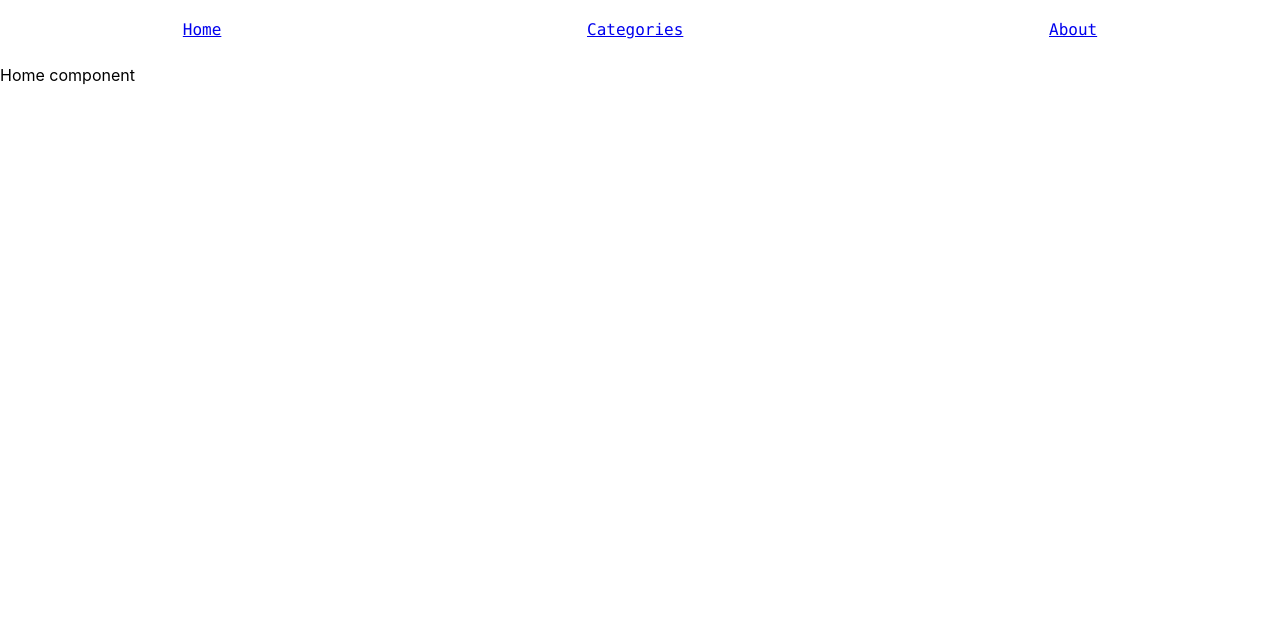
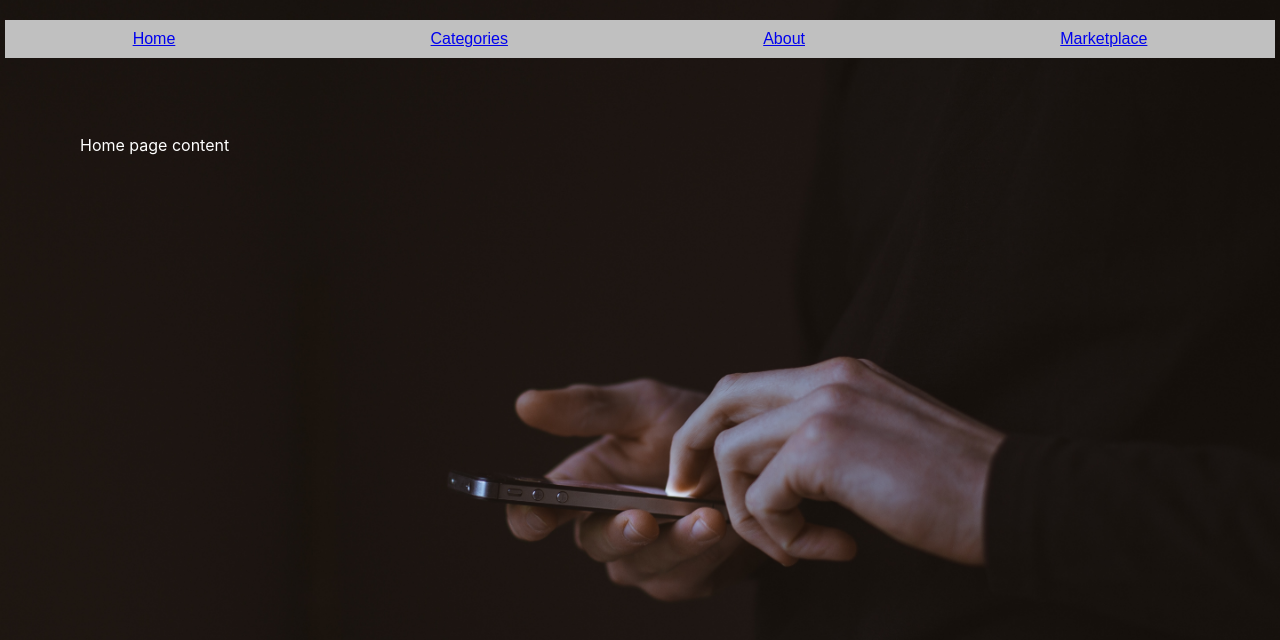
Before and after one commit to bethel-school-of-technology/https-github.com-bethel-school-of-technology-word-abundance-frontend, a React (Create React App) app: page / in a window 1280 px wide. Shown: the top 640 px of the page. Built offline with nearby package versions, Linux system fonts and the light colour scheme.

Commit message:
Background img, Signup page

```diff
--- a/package.json
+++ b/package.json
@@ -4,7 +4,7 @@
   "private": true,
   "dependencies": {
     "axios": "^0.19.0",
-    "history": "^1.17.0",
+    "history": "^4.9.0",
     "react": "^16.8.6",
     "react-dom": "^16.8.6",
     "react-router": "^5.0.1",
--- a/src/components/About.js
+++ b/src/components/About.js
@@ -4,7 +4,8 @@ class About extends Component {
     render() {
         return (
             <div className="about">
-                <p>About Abundant </p>
+                <br/>
+                <p id='about'>About Abundant </p>
             </div>
         );
     }
--- a/src/components/CategoryList.js
+++ b/src/components/CategoryList.js
@@ -4,7 +4,7 @@ class CategoryList extends Component {
     render() {
         return (
             <div className="category-list">
-                <ul>
+                <ul id="categories">
                     <li>Maintenance</li>
                     <li>Tech</li>
                     <li>Visual Arts</li>
--- a/src/components/Home.js
+++ b/src/components/Home.js
@@ -6,7 +6,9 @@ class Home extends Component {
     render() {
         return (
             <div>
-                <p>Home component</p>
+                <br/>
+                <p id="home">Home page content</p>
+
             </div>
 
         );
--- a/src/components/Navbar.js
+++ b/src/components/Navbar.js
@@ -9,6 +9,8 @@ class Navbar extends Component {
                 <li><Link to="/">Home</Link></li>
                 <li><Link to="/categories">Categories</Link></li>
                 <li><Link to="/about">About</Link></li>
+                <li><Link to="/marketplace">Marketplace</Link></li>
+
                 </ul>
             </nav>
         );
--- /dev/null
+++ b/src/components/SignUp.js
@@ -0,0 +1,18 @@
+import React, { Component } from 'react';
+
+class Signup extends Component {
+    render() {
+        return (
+
+            <form>
+            <label>
+              Name:
+              <input type="text" name="name" />
+            </label>
+            <input type="submit" value="Submit" />
+          </form>
+
+        );
+    }
+}
+export default Signup;
--- a/src/index.css
+++ b/src/index.css
@@ -1,4 +1,14 @@
+#market, #about, #categories, #home {
+  color: white;
+  margin: 5em;
+}
+
 body {
+  background-image: url("hands.jpg");
+  /* background-image: linear-gradient (blue red) */
+  background-size: 100%;
+  background-repeat: no-repeat;
+  background-color: #cccccc;
   margin: 0;
   font-family: -apple-system, BlinkMacSystemFont, "Segoe UI", "Roboto", "Oxygen",
     "Ubuntu", "Cantarell", "Fira Sans", "Droid Sans", "Helvetica Neue",
@@ -22,7 +32,8 @@ nav{
     font-family: source-code-pro, Menlo, Monaco, Consolas, "Courier New",
     monospace;
     margin: 10px 0 0;
-    padding: 10px 0;
+    padding: 10px 5px;
+    height: 5px;
 }
 nav ul {
       display: flex;
@@ -32,12 +43,15 @@ nav ul {
       margin: 0;
       padding: 0;
       overflow: hidden;
-      background-color: white;
+      background-color: silver;
 }
 nav ul li {
   display: block;
   flex: 3 1 auto;
+  padding: 10px 90px;
   list-style-type: none;
+  font-family: fantasy;
+
 }
 .category-list {
 padding: 20px;
@@ -53,5 +67,34 @@ margin: 10px auto;
 border-radius: 15px;
 }
 li a:hover {
-  background-color: #c5c5b8;
+  background-color: silver;
+  width: 800px;
 }
+
+ /* media queries */
+
+  /* Portrait and Landscape */
+  @media only screen
+  and (min-device-width: 414px)
+  and (max-device-width: 736px)
+  and (-webkit-min-device-pixel-ratio: 3) {
+
+  }
+
+  /* Portrait */
+  @media only screen
+  and (min-device-width: 414px)
+  and (max-device-width: 736px)
+  and (-webkit-min-device-pixel-ratio: 3)
+  and (orientation: portrait) {
+
+  }
+
+  /* Landscape */
+  @media only screen
+  and (min-device-width: 414px)
+  and (max-device-width: 736px)
+  and (-webkit-min-device-pixel-ratio: 3)
+  and (orientation: landscape) {
+
+  }
--- a/src/index.js
+++ b/src/index.js
@@ -3,9 +3,12 @@ import ReactDOM from 'react-dom';
 import Home from './components/Home';
 import About from './components/About';
 import CategoryList from './components/CategoryList';
-import { BrowserRouter as Router, Route, Link } from 'react-router-dom';
-import Navbar from './components/Navbar'
+import { BrowserRouter as Router, Route,  } from 'react-router-dom';
+import Navbar from './components/Navbar';
+import SignUp from './components/SignUp';
+
 import './index.css';
+// import hands from '../src/hands';
 
 const App = () =>
     (
@@ -15,6 +18,10 @@ const App = () =>
                 <Route exact path='/' component={Home} />
                 <Route path='/about' component={About} />
                 <Route path='/categories' component={CategoryList} />
+                <Route path='/signup' component={SignUp} />
+
+                {/* <img src={ hands } /> */}
+
             </div>
         </Router>
     );
```
Also changed, not shown: src/components/Marketplace.js (added, +13 -0 lines), 1 other file (tests, documents, lock files or other folders).
